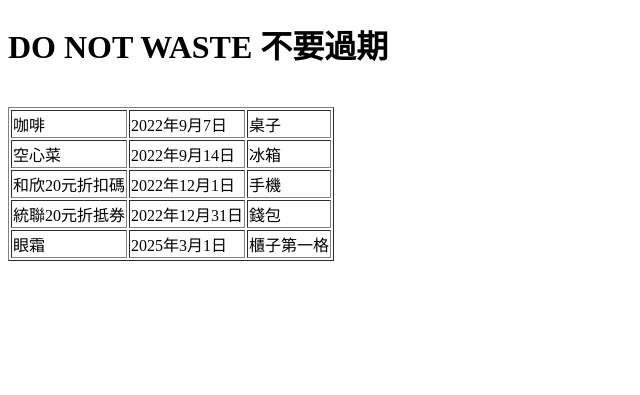
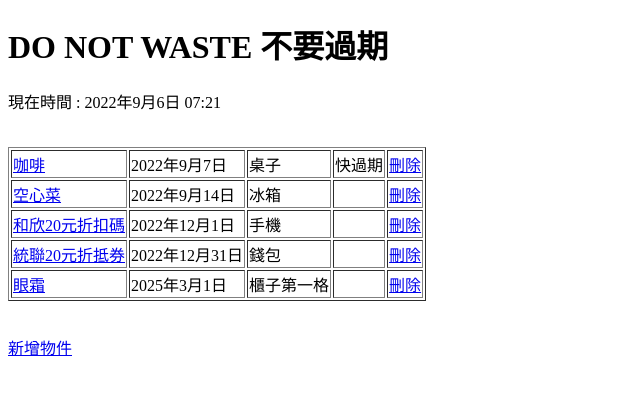
Before and after one commit to kowangwang/python_project, a Django app: page /do_not_waste_app/ in a window 1280 px wide. Shown: the top 395 px of the page, without its empty margins (0-640 px from the left). Run offline with Django 4.2, Linux system fonts and the light colour scheme; data comes from the database, SQL or seed files in the repository.

Commit message:
[fix] main_page.html
調整主頁面模板

```diff
--- a/do_not_waste_project/do_not_waste_app/templates/main_page.html
+++ b/do_not_waste_project/do_not_waste_app/templates/main_page.html
@@ -2,17 +2,23 @@
 <html>
     <body>
         <h1>DO NOT WASTE 不要過期</h1>
+        <p>現在時間 : {{today}}</p>
         <br>
         <table border="1">
             {% for item in my_items %}
             <tr>
-                <td>{{item.name}}</td>
+                <td><a href="update/{{ item.id }}">{{ item.name }}</a></td>
                 <td>{{item.expire_date}}</td>
                 <td>{{item.place}}</td>
+                <td>{{item.expire_status}}</td>
+                <td><a href="delete/{{ item.id }}">刪除</a></td>
             </tr>
             {% endfor %}
         </table>
 
+        <br>
+        <p><a href="add/">新增物件</a></p>
+
 
     </body>
 </html>
```
